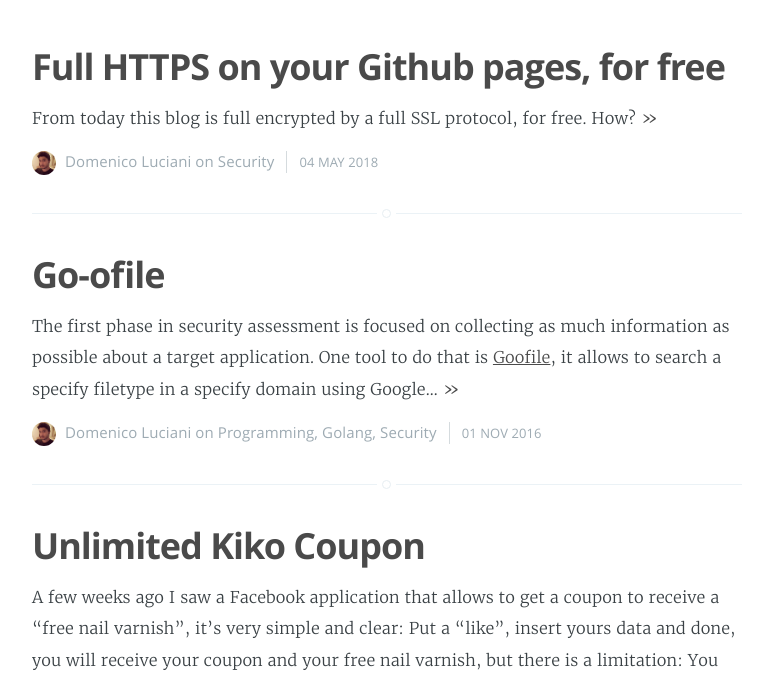
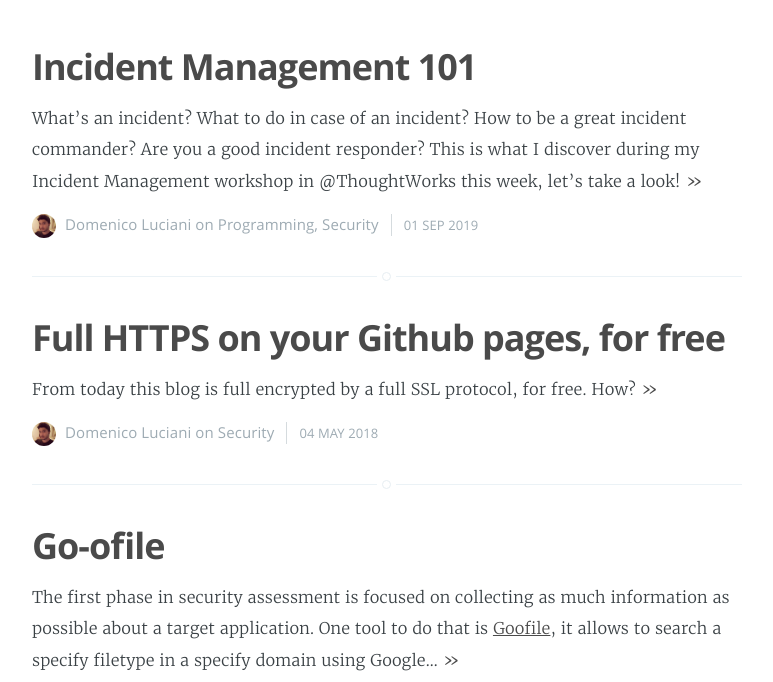
Before and after one commit to dlion/domenicoluciani, a Jekyll site: the page built from _category/security.html, in a window 1280 px wide and 900 px high, scrolled down 686 px, cut to the strip 218-900 px from the top of the window. Shown: the whole strip, without its empty margins (253-1026 px from the left). Built offline with Jekyll 4.4.1, drawn with Linux system fonts in a browser that asks for light colours; some web fonts are replaced; some of the changed lines change nothing that is shown.

Commit message:
New Article: Incident Management 101

```diff
--- a/_config.yml
+++ b/_config.yml
@@ -1,4 +1,5 @@
 name: Domenico Luciani
+title: Domenico Luciani
 description: "Software engineer, runner, maker, computer vision fanatic and IT security lover."
 meta_description: "programming, coding, security, computer science"
 permalink: '/:year/:month/:day/:title.html'
--- /dev/null
+++ b/_posts/2019-09-01-incident-management-101.md
@@ -0,0 +1,105 @@
+---
+layout: post
+title: "Incident Management 101"
+date: 2019-09-01 8:00:00
+categories: [Programming, Security]
+cover: "/assets/images/covers/error.jpg"
+lang: en
+---
+
+What's an incident? What to do in case of an incident? How to be a great incident commander? Are you a good incident responder? This is what I discover during my Incident Management workshop in @ThoughtWorks this week, let's take a look!
+
+## What is an incident?
+
+Universally, we can say that an incident is an occurrence that requires action or support by an _emergency squad_ to prevent or minimize loss of life or damage to property and/or natural resources.
+
+In the IT field, we can say that is an unplanned interruption or reduction of the quality of an IT service.
+
+But what an incident is at the end of the day is nothing more than the cost, what is comported to have that incident.
+
+## Roles and responsibilities
+
+In general, we can have 3 roles during an incident:
+
+* Incident Commander: It's an authoritative role, responsible for leading the efforts to mitigate the incident.
+* Communication Manager: It's a secondary role, often merged with the IC; responsible for handling communications with stakeholder and executives.
+* Incident Responder: It's a member of the technical staff with clearly defined responsibilities over a specific service or groups of services, during an incident.
+
+![staff](https://media.giphy.com/media/UePr0sPcSGPIY/giphy.gif)
+
+## First 5 minutes
+
+You, the Incident Commander have been waking up during the night for an incident, what to do then?
+
+1. Gain situational awareness
+2. Acknowledge the situation with your stakeholders.
+3. Establish the communication channels for the response team
+4. Gather the response team
+5. Evaluate the situation
+
+## Incident Severity
+
+Every incident has severity and depends on that you should act differently, use incident levels as guidance and use your judgment when assessing the severity. When you are unsure, just select a higher incident level and downgrade it later, just be explicit when you do that.
+
+## How to be a great IC
+
+O captain! My captain!
+Now you are in charge of leading the team to solve the incident as fast as possible, what should you do to be a great incident commander?
+
+> Stay calm: take your time to think and use your judgement.
+
+![panic](https://media2.giphy.com/media/z9AUvhAEiXOqA/source.gif)
+
+* Focus: leading **the incident is your only priority**, drop the rest.
+* Create the right environment: shut-down the blame talk, funnel all communications to the outside world, remember **it's not about blaming people, it's about solving the problem.**
+* Lead and command: be direct and assertive. Use your great team. You make the decisions but it's not necessary to have all the technical knowledge to be an IC, you just need to gather all the data to make decisions consciously.
+* Prioritize recovery: work towards recovering service. Always prioritize recovering than the correctness of the solution.
+* Document the incident: keep track of who did what and when, and what was the outcome. As IC you should document business and the technical impact of the incident.
+* Run a tight shop: rely on experts but beware of heroes and lone-wolf.
+* Don't make assumptions: ask questions and gather data to confirm the hypothesis. _Try to be impartial as possible._
+* Communicate with the stakeholders even if there aren't updates.
+
+## After the incident
+
+* Inform stakeholders: it's important to specify if you fixed the incident or if the incident has been mitigated.
+* Follow-up the next day: permanent fixes might be needed, make sure to loop in the necessary team.
+* Write-up the incident report: Remove the names and the report should include business and technical details.
+* Send out an impact analysis document.
+* Run the incident review.
+* Prioritize Action Items: be reasonable, don't put too much AI on the backlog, prioritize them with your BA.
+
+![safe](https://media.giphy.com/media/QhmboW0R7eUbm/giphy.gif)
+
+## Post-incident reviews
+
+The post-incident document is a good occasion for the onboarding process because it explains what happened, why and how you handled that to solve the problem, it's a learning opportunity for the people of the organization.
+
+### Analysis
+
+It's time to write our analysis but what do we need to put inside of it?
+* People involved (roles and duties).
+* Impact analysis.
+* Qualitative impact.
+* Team impact.
+* Incident trigger.
+* Incident and recovery timeline, use the logs you wrote to help you to write a better timeline.
+
+### Learnings
+
+An incident is a good occasion to learn new things, try to think about:
+
+* What went well.
+* What went not-so-well.
+* Whose we got lucky.
+
+Like a retrospective.
+
+### Action Items
+
+It's a table where to document all of the AI that you have done to mitigate the problem with a relative ticket with an owner, the type and a priority.
+
+## Final Thoughts
+
+Well done the incident is solved, we learned from it, our stakeholders have been informed and the team now deserve a big glass of beer to celebrate this victory but remember: we won the battle, not the war.
+
+![welldone](https://media.giphy.com/media/l0MYCn3DDRBBqk6nS/giphy.gif)
```
Also changed, not shown: assets/images/covers/error.jpg (added).
